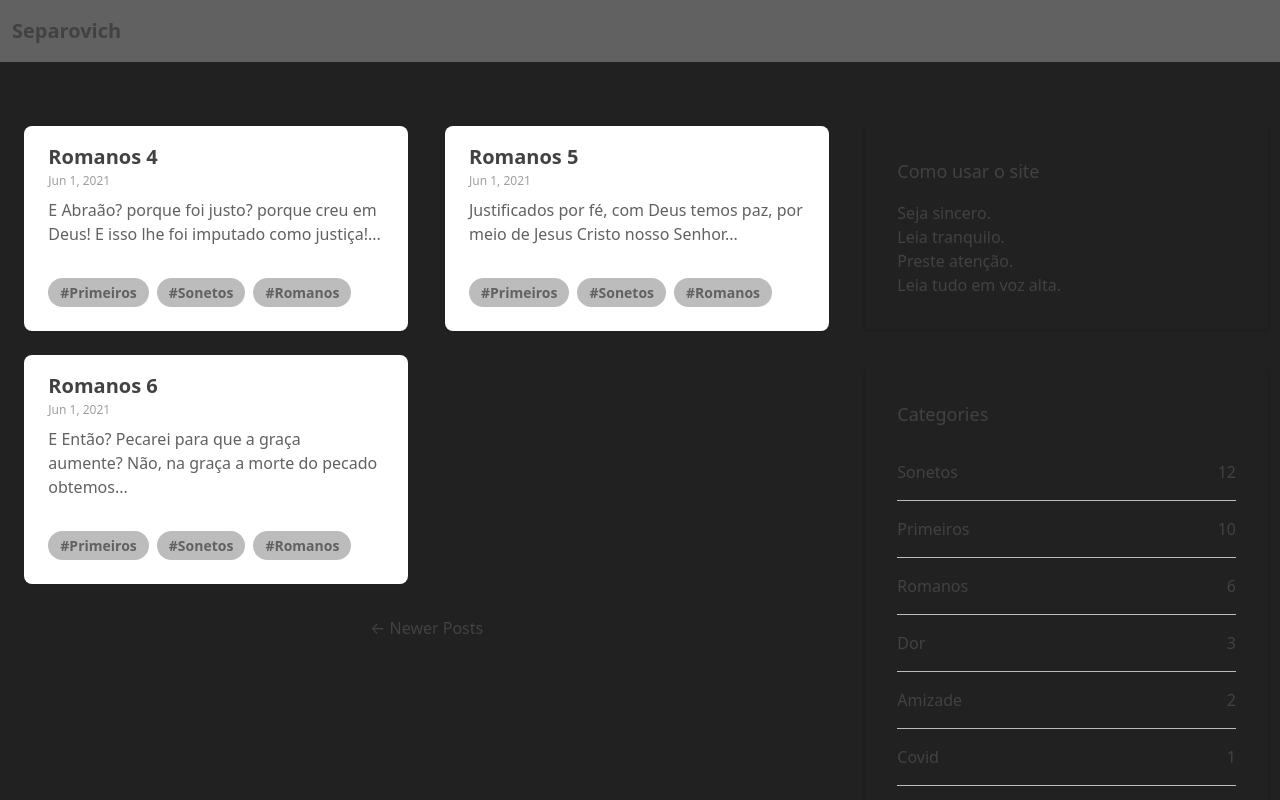
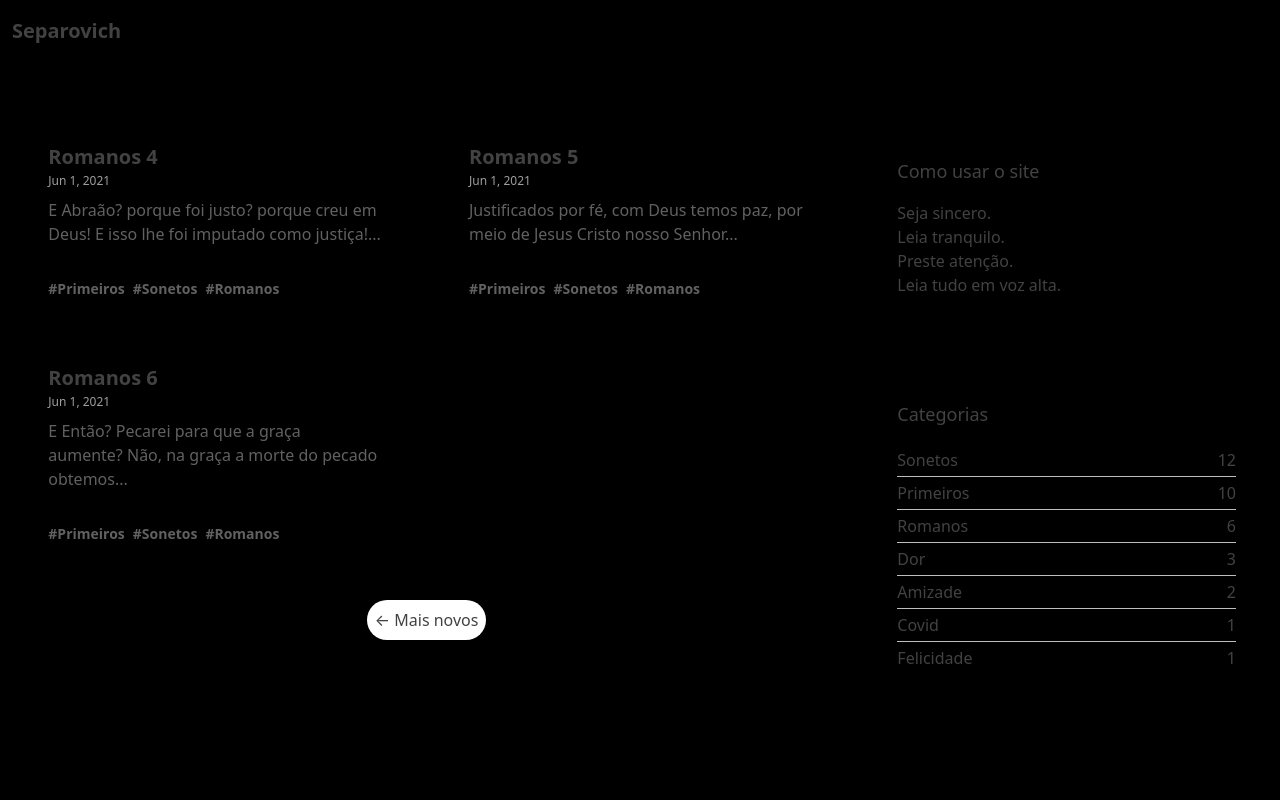
Before and after one commit to alvaroseparovich/sonetos, a Next.js app: page /page2 in a window 1280 px wide. Shown: the top 800 px of the page. Built offline with nearby package versions, Linux system fonts and the light colour scheme.

Commit message:
Color changes

```diff
--- a/src/blog/BlogCard.tsx
+++ b/src/blog/BlogCard.tsx
@@ -13,7 +13,7 @@ type IBlogCardProps = {
 };
 
 const BlogCard = (props: IBlogCardProps) => (
-  <div className="max-w-sm rounded-lg overflow-hidden bg-white shadow-sm mx-auto transform hover:shadow-xl hover:-translate-y-1">
+  <div className="max-w-sm rounded-lg overflow-hidden  shadow-sm mx-auto transform hover:shadow-xl hover:-translate-y-1">
     <Link href="/posts/[slug]" as={`/posts/${props.slug}`}>
       <a className="flex flex-col h-full">
         {/* <img className="w-full" src={props.image} alt={`Preview ${props.title}`} /> */}
@@ -30,7 +30,7 @@ const BlogCard = (props: IBlogCardProps) => (
           {props.tags.map((tag) => (
             <div
               key={tag}
-              className="bg-blue-200 rounded-full px-3 py-1 text-sm font-semibold text-gray-700 mr-2 mb-2"
+              className="  text-sm font-semibold text-gray-700 mr-2 mb-2"
             >
               {`#${tag}`}
             </div>
--- a/src/content/Content.tsx
+++ b/src/content/Content.tsx
@@ -11,7 +11,7 @@ const Content = (props: IContentProps) => (
     <style jsx>
       {`
         .content {
-          @apply tracking-wider leading-8 text-gray-800 text-xl;
+          @apply tracking-wider leading-8 text-gray-300 text-xl;
         }
 
         .content :global(a) {
@@ -75,7 +75,7 @@ const Content = (props: IContentProps) => (
         }
 
         .content :global(blockquote p) {
-          @apply pl-4 py-2 border-l-4 border-blue-600 bg-gray-200;
+          @apply pl-4 py-2 border-l-4 border-blue-600 bg-gray-800;
         }
 
         .content :global(img) {
--- a/src/content/ContentBorder.tsx
+++ b/src/content/ContentBorder.tsx
@@ -5,7 +5,7 @@ type IContentBorderProps = {
 };
 
 const ContentBorder = (props: IContentBorderProps) => (
-  <div className="bg-white shadow px-4 py-3 sm:px-6 lg:px-12">{props.children}</div>
+  <div className="shadow px-4 py-3 sm:px-6 lg:px-12">{props.children}</div>
 );
 
 export { ContentBorder };
--- a/src/navigation/Navbar.tsx
+++ b/src/navigation/Navbar.tsx
@@ -9,7 +9,7 @@ type INavbarProps = {
 };
 
 const Navbar = (props: INavbarProps) => (
-  <div className="w-full bg-gray-700">
+  <div className="w-full bg-black">
     <div className="navbar max-w-screen-xl flex flex-wrap justify-between items-center py-4 px-3 mx-auto">
       <div className="font-extrabold text-xl">
         <Link href="/">
--- a/src/pagination/Pagination.tsx
+++ b/src/pagination/Pagination.tsx
@@ -12,17 +12,17 @@ export type IPaginationProps = {
 const Pagination = (props: IPaginationProps) => (
   <div className="pt-8 flex justify-center">
     {props.previous && (
-      <div className="mx-3">
+      <div className="mx-3 bg-white rounded-full p-2">
         <Link href={convertUrlToLinkHref(props.previous)} as={props.previous}>
-          <a>← Newer Posts</a>
+          <a>← Mais novos</a>
         </Link>
       </div>
     )}
 
     {props.next && (
-      <div className="mx-3">
+      <div className="mx-3 bg-white rounded-full p-2">
         <Link href={convertUrlToLinkHref(props.next)} as={props.next}>
-          <a>Older Posts →</a>
+          <a>Mais antigos →</a>
         </Link>
       </div>
     )}
--- a/src/templates/Base.tsx
+++ b/src/templates/Base.tsx
@@ -1,6 +1,6 @@
 import React, { ReactNode } from 'react';
 
-import Link from 'next/link';
+// import Link from 'next/link';
 
 import { Footer } from '../footer/Footer';
 import { FooterBlocks } from '../footer/FooterBlocks';
--- a/src/templates/RightSidebar.tsx
+++ b/src/templates/RightSidebar.tsx
@@ -3,7 +3,7 @@ import React, { ReactNode } from 'react';
 import Link from 'next/link';
 
 import { SidebarBlock } from '../sidebar/SidebarBlock';
-import { SidebarIconList } from '../sidebar/SidebarIconList';
+// import { SidebarIconList } from '../sidebar/SidebarIconList';
 import { PostItems } from '../utils/Content';
 import { convertToSlug } from '../utils/Url';
 import { Base } from './Base';
@@ -18,7 +18,7 @@ type IMainProps = {
 
 const RightSidebar = (props: IMainProps) => (
   <Base meta={props.meta} hero={props.hero}>
-    <div className="w-full bg-gray-100">
+    <div className="w-full bg-black">
       <div className="max-w-screen-xl py-16 mx-auto flex flex-wrap">
         <div className="w-full md:w-2/3 md:px-3">{props.children}</div>
 
@@ -36,10 +36,10 @@ const RightSidebar = (props: IMainProps) => (
           </SidebarBlock>
 
           {props.recentPosts && (
-            <SidebarBlock title="Recent posts">
+            <SidebarBlock title="Mais recentes">
               <ul>
                 {props.recentPosts.map((elt) => (
-                  <li key={elt.slug} className="my-4">
+                  <li key={elt.slug} className="my-0">
                     <Link href="/posts/[slug]" as={`/posts/${elt.slug}`}>
                       <a className="text-blue-600 hover:border-b-2 hover:border-blue-600">
                         {elt.title}
@@ -51,10 +51,10 @@ const RightSidebar = (props: IMainProps) => (
             </SidebarBlock>
           )}
 
-          <SidebarBlock title="Categories">
+          <SidebarBlock title="Categorias">
             <ul>
               {props.categoryCollection.map((elt) => (
-                <li key={elt[0]} className="py-4 border-b border-gray-400 last:border-none">
+                <li key={elt[0]} className="py-1 border-b border-gray-400 last:border-none">
                   <Link href="/category/[name]" as={`/category/${convertToSlug(elt[0])}`}>
                     <a className="flex justify-between hover:text-gray-600">
                       <div>{elt[0]}</div>
```
Also changed, not shown: 1 other file (tests, documents, lock files or other folders).
